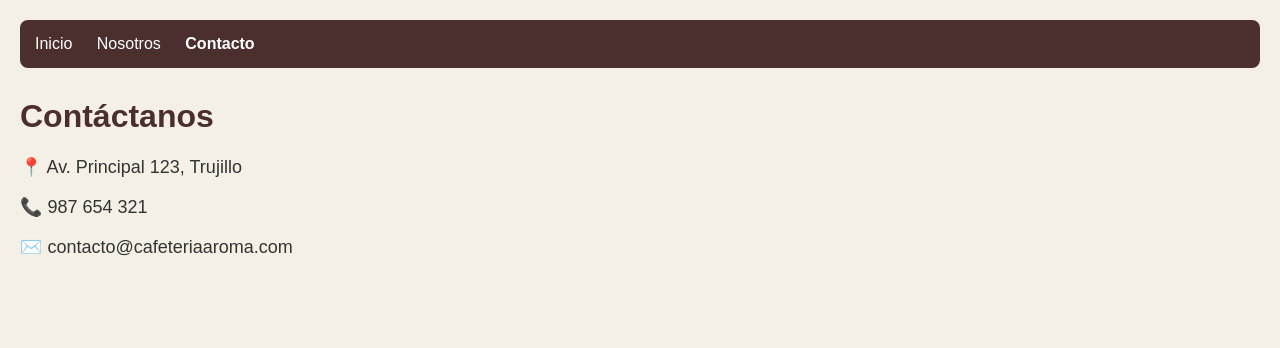
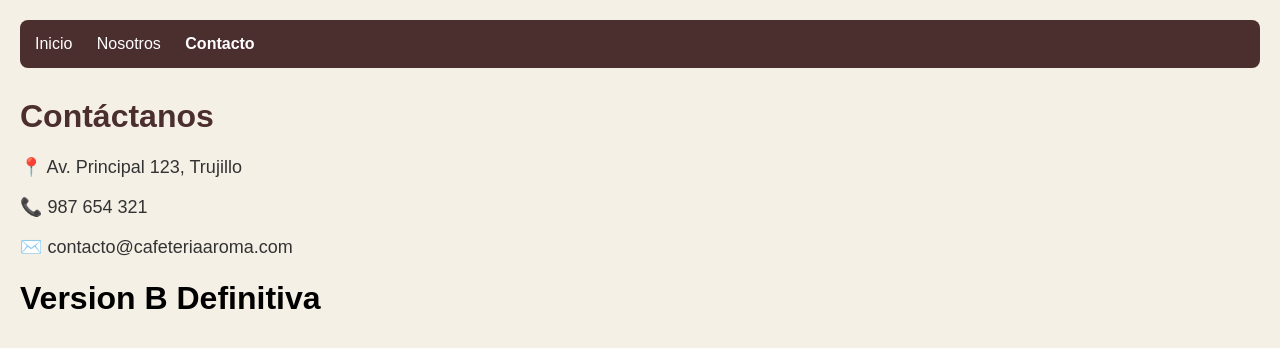
Before and after one commit to moisesllajarunasare13-gif/lab-git-sem02, a plain HTML site: page contact.html in a window 1280 px wide. Drawn offline with Linux system fonts and the light colour scheme.

Commit message:
forzar cambio en contact.html

```diff
--- a/contact.html
+++ b/contact.html
@@ -20,3 +20,4 @@
 
 </body>
 </html>
+<h1>Version B Definitiva</h1>
```
